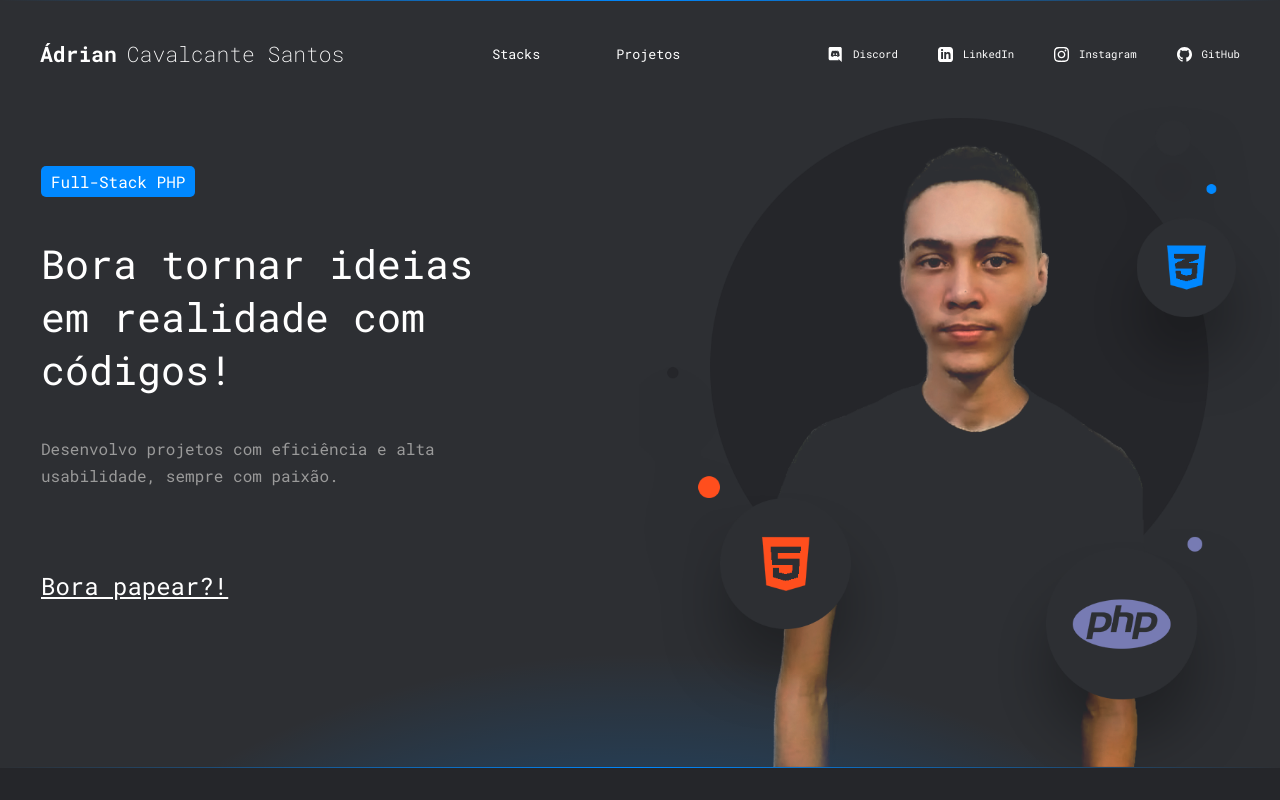
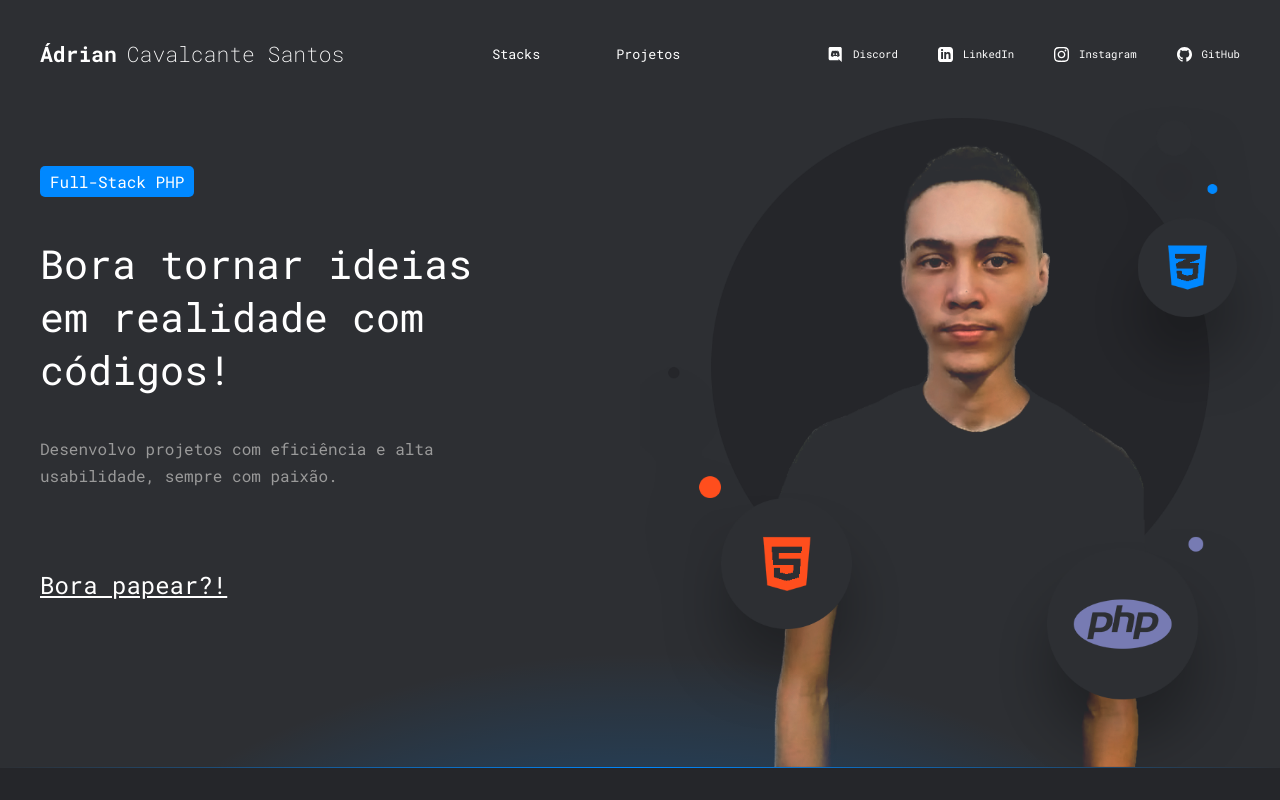
Before and after one commit to 3nderXP/meuportfolio, a plain HTML site: page index.html in a window 1280 px wide. Shown: the top 800 px of the page. Drawn offline with Linux system fonts and the light colour scheme; no server answers.

Commit message:
Header effect fixed

```diff
--- a/assets/css/global.css
+++ b/assets/css/global.css
@@ -184,7 +184,7 @@ p{
     background-color: var(--cor-fundo-2);
     height: 768px;
     position: relative;
-    border: 1px solid transparent;
+    border-bottom: 1px solid transparent;
     border-image-source: linear-gradient(to right, transparent, var(--cor-destaque), transparent);
     border-image-slice: 1;
 }
```
